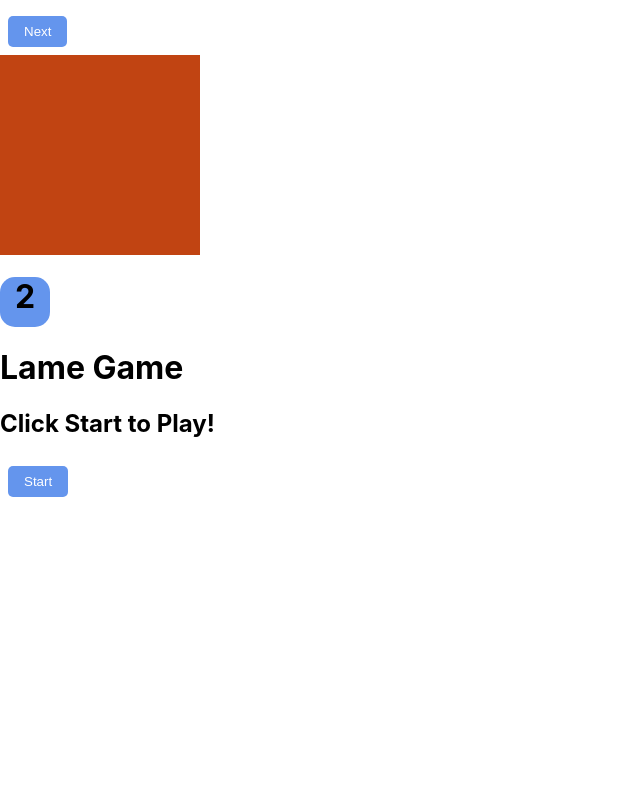
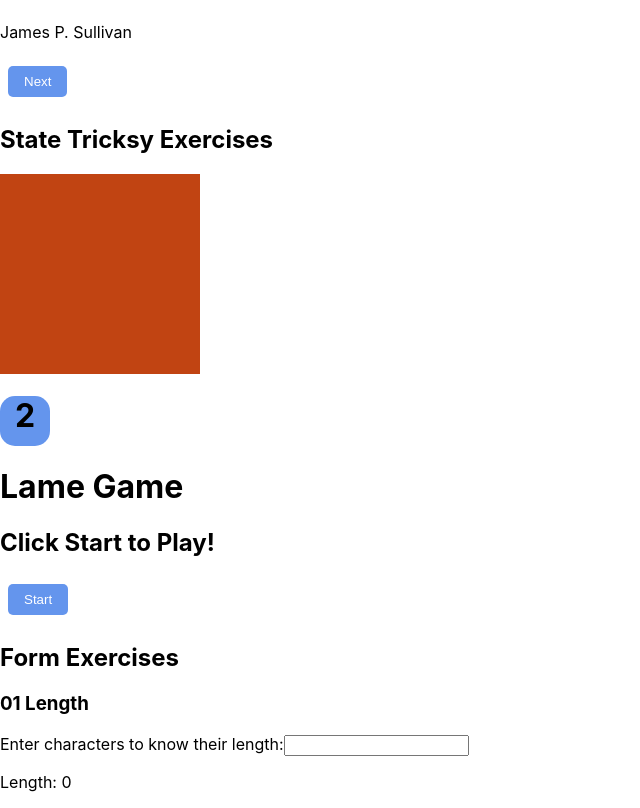
Before and after one commit to nosvalds/devMe-week9--react, a React (Create React App) app in the folder devme-react-exercises/: page / in a window 1280 px wide. Shown: the part 1060-1868 px from the top of the page, without its empty margins (0-640 px from the left). Before the commit the page ends 1565 px from the top, so only its background shows below. Built offline with nearby package versions, Linux system fonts and the light colour scheme.

Commit message:
04 Forms - Length complete

```diff
--- a/devme-react-exercises/src/components/Stuff.js
+++ b/devme-react-exercises/src/components/Stuff.js
@@ -13,6 +13,7 @@ import RollCall from './state/RollCall';
 import Colours from './tricksy_state/Colours';
 import Die from './tricksy_state/Die';
 import LameGame from './tricksy_state/LameGame';
+import Length from './forms/Length';
 
 const Stuff = ({ square }) => {
     let names = ["James P. Sullivan", "Mike Wazowski", "Boo", "Randall Boggs", "Roz", "Fungus"];
@@ -57,7 +58,7 @@ const Stuff = ({ square }) => {
         <Basket
           items={ items }
         />
-
+        <h2>State Exercises</h2>
         <Clicked />
 
         <ToggleText
@@ -82,7 +83,7 @@ const Stuff = ({ square }) => {
         <RollCall
           names={ names }
         />
-
+        <h2>State Tricksy Exercises</h2>
         <Colours
           colours={ colours }
         />
@@ -95,6 +96,12 @@ const Stuff = ({ square }) => {
           aim={ x }
         />
 
+        <h2>Form Exercises</h2>
+
+        <h3>01 Length</h3>
+        <Length />
+
+
     </React.Fragment>
   );
 }
--- /dev/null
+++ b/devme-react-exercises/src/components/forms/Length.js
@@ -0,0 +1,34 @@
+import React, { Component } from 'react';
+
+class Length extends Component {
+    constructor(props) {
+        super(props);
+
+        this.state = { input: "" };
+
+        this.handleChange = this.handleChange.bind(this);
+    }
+
+    handleChange(e) {
+        this.setState({ input: e.currentTarget.value });
+    }
+
+    render() {
+        return (
+            <>
+                <label>Enter characters to know their length:</label>
+                <input
+                    type="text"
+                    onChange={(e) => this.handleChange(e)}
+                    value={ this.state.input }
+                >
+                </input>
+                <p>
+                    Length: { this.state.input.length }
+                </p>
+            </>
+        );
+    }
+}
+
+export default Length;
```
